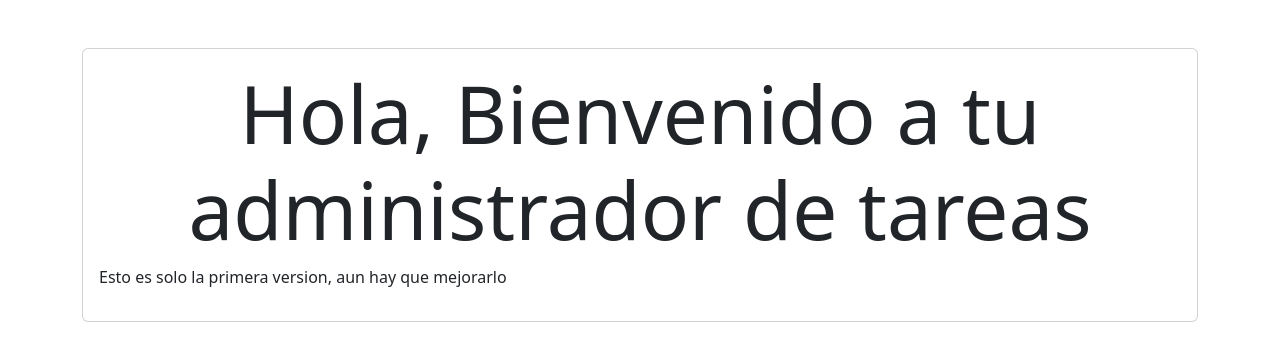
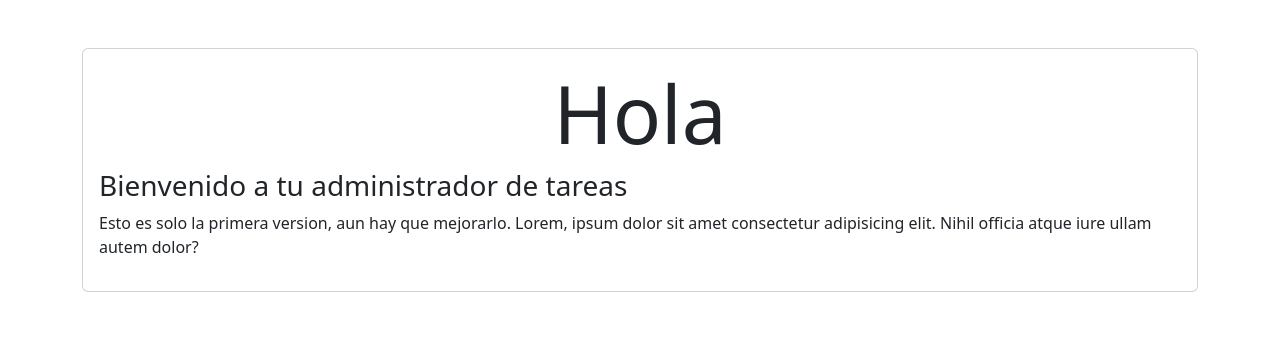
Before and after one commit to LuisBels/task-app, a Django app: page / in a window 1280 px wide. Shown: the part 56-417 px from the top of the page. Run offline with Django 4.2, Linux system fonts and the light colour scheme.

Commit message:
modificamos el home

```diff
--- a/tasks/templates/tasks/home.html
+++ b/tasks/templates/tasks/home.html
@@ -3,8 +3,12 @@
 {% block content %}
   <main class="container py-5">
     <section class="card card-body">
-      <h1 class=" display-1 text-center">Hola, Bienvenido a tu administrador de tareas</h1>
-      <p>Esto es solo la primera version, aun hay que mejorarlo</p>
+      <h1 class=" display-1 text-center">Hola</h1>
+      <h3>Bienvenido a tu administrador de tareas </h3>
+      <p>Esto es solo la primera version, aun hay que mejorarlo.
+
+        Lorem, ipsum dolor sit amet consectetur adipisicing elit. Nihil officia atque iure ullam autem dolor?
+      </p>
     </section>
   </main>
 
```
